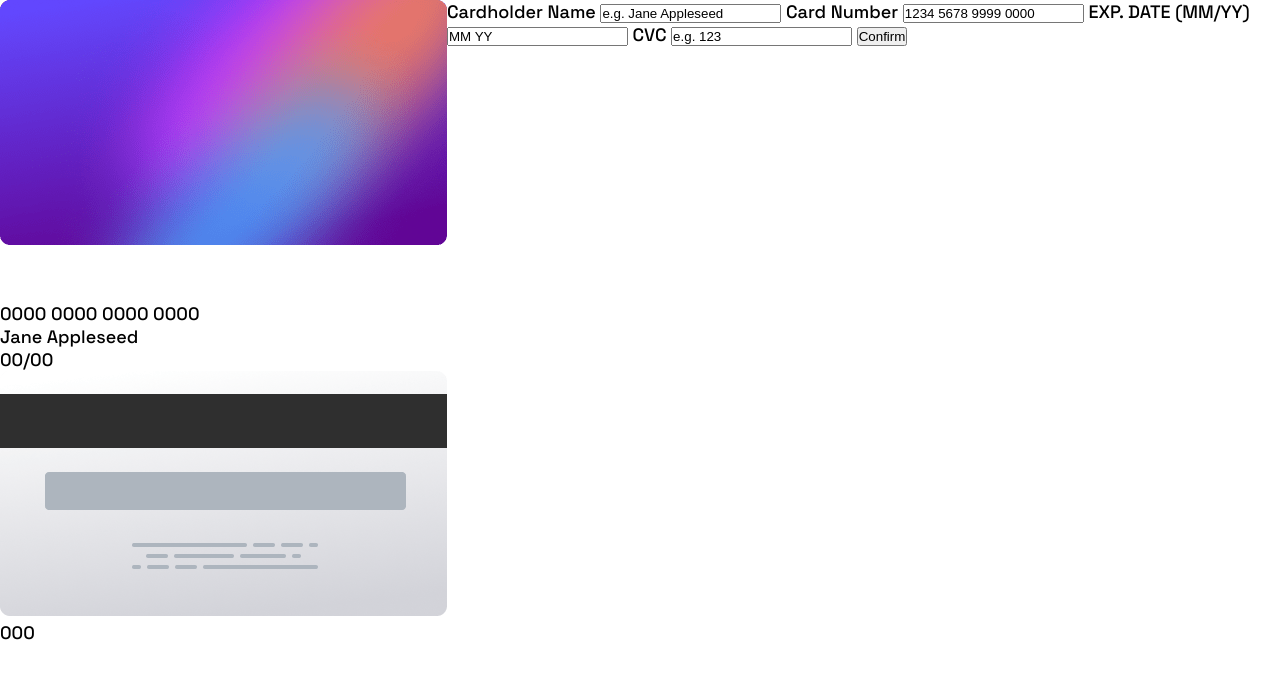
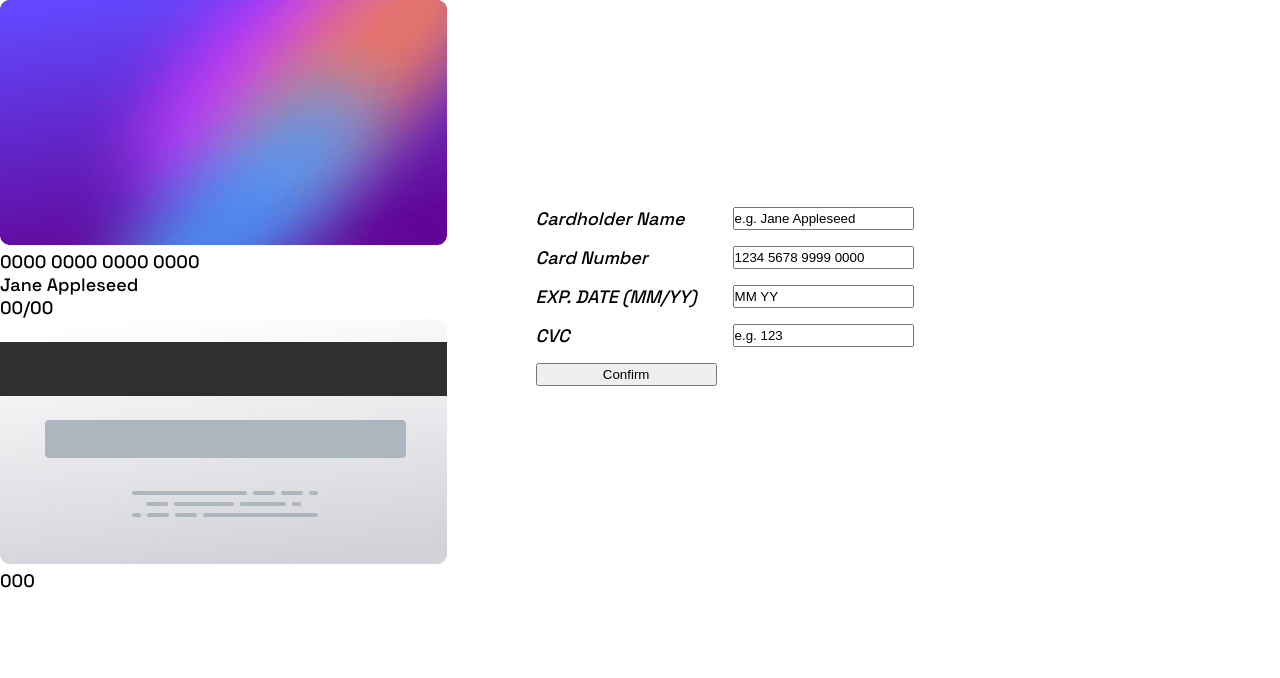
Before and after one commit to voffee/Interactive-Credit-Card, a plain HTML site: page index.html in a window 1280 px wide. Drawn offline with Linux system fonts and the light colour scheme.

Commit message:
Alignment for right side partial completion

```diff
--- a/css/style.css
+++ b/css/style.css
@@ -2,14 +2,14 @@
 /* Root Var */
 :root {
     /* Primary Colors */
-    --active-input-color: linear-gradient(#6448fe, #600594);
-    --error-color: #ff5252;
+    --active-input-color: linear-gradient(hsl(249, 99%, 64%), #hsl(278, 94%, 30%));
+    --error-color: hsl(0, 100%, 66%);
 
     /* Neutral Colors */
-    --white: #ffffff;
-    --light-grayish-violet: #dedddf;
-    --dark-grayish-violet: #8e8593;
-    --very-dark-violet: #21092f;
+    --white: hsl(0, 0%, 100%);
+    --light-grayish-violet: hsl(270, 3%, 87%);
+    --dark-grayish-violet: hsl(279, 6%, 55%);
+    --very-dark-violet: hsl(278, 68%, 11%);
 }
 
 /* Reset */
@@ -23,9 +23,30 @@ body {
     font-size: 18px;
     font-family: 'Space Grotesk', sans-serif;
     /* Add bg image in CSS, here, inside body */
+    min-height: 100vh;
 }
 
 .container {
     display: flex;
     flex-direction: row;
+    align-items: center;
 }
+
+#user-input {
+    display: flex;
+    align-items: center;
+    justify-content: center;
+
+}
+
+form {
+    display: grid;
+    grid-template-columns: 1fr 1fr;
+    grid-template-rows: 1fr 1fr 1fr 1fr 1fr;
+    gap: 1rem;
+    /* width: 1rem; */
+}
+
+form label {
+    font-style: italic;
+}
```
